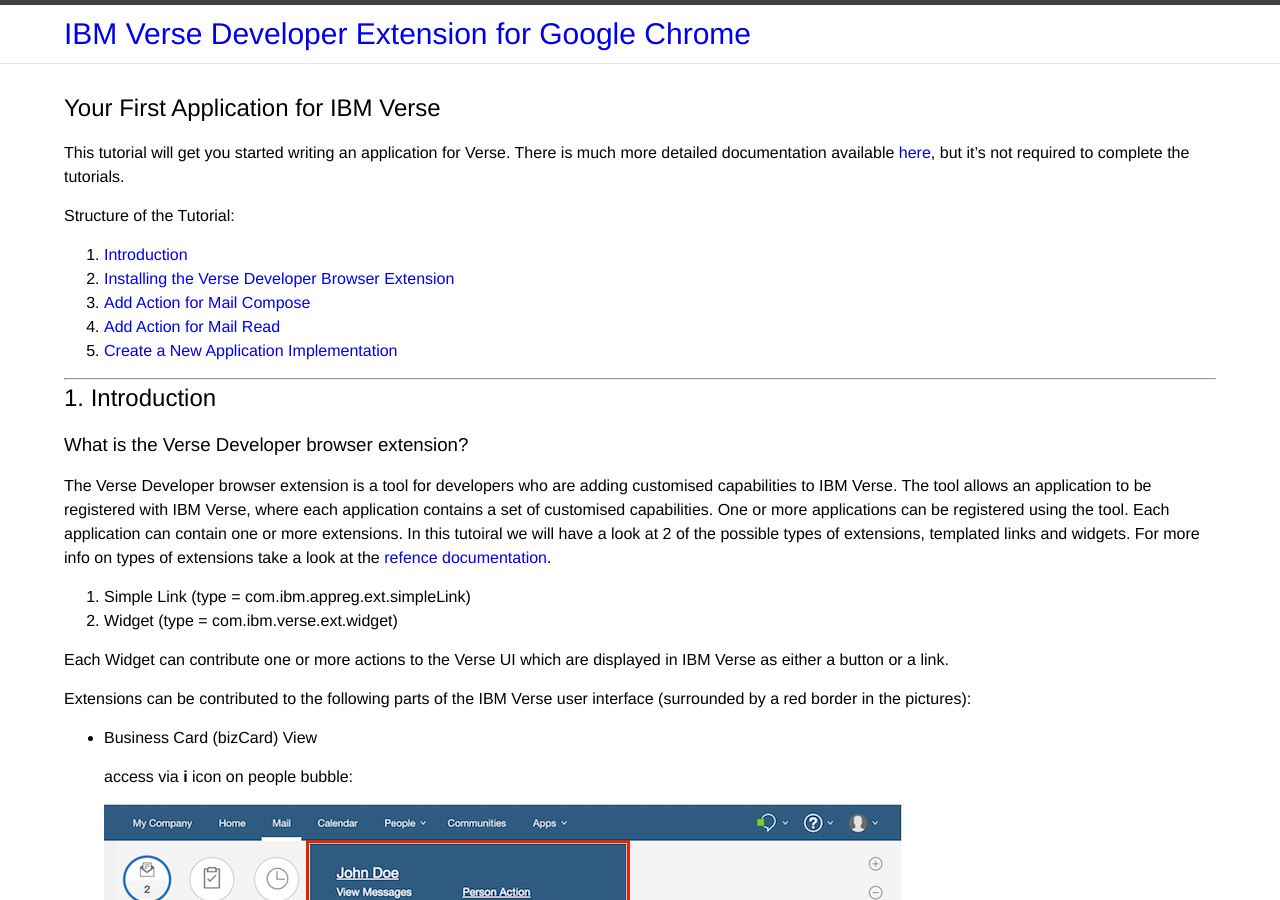
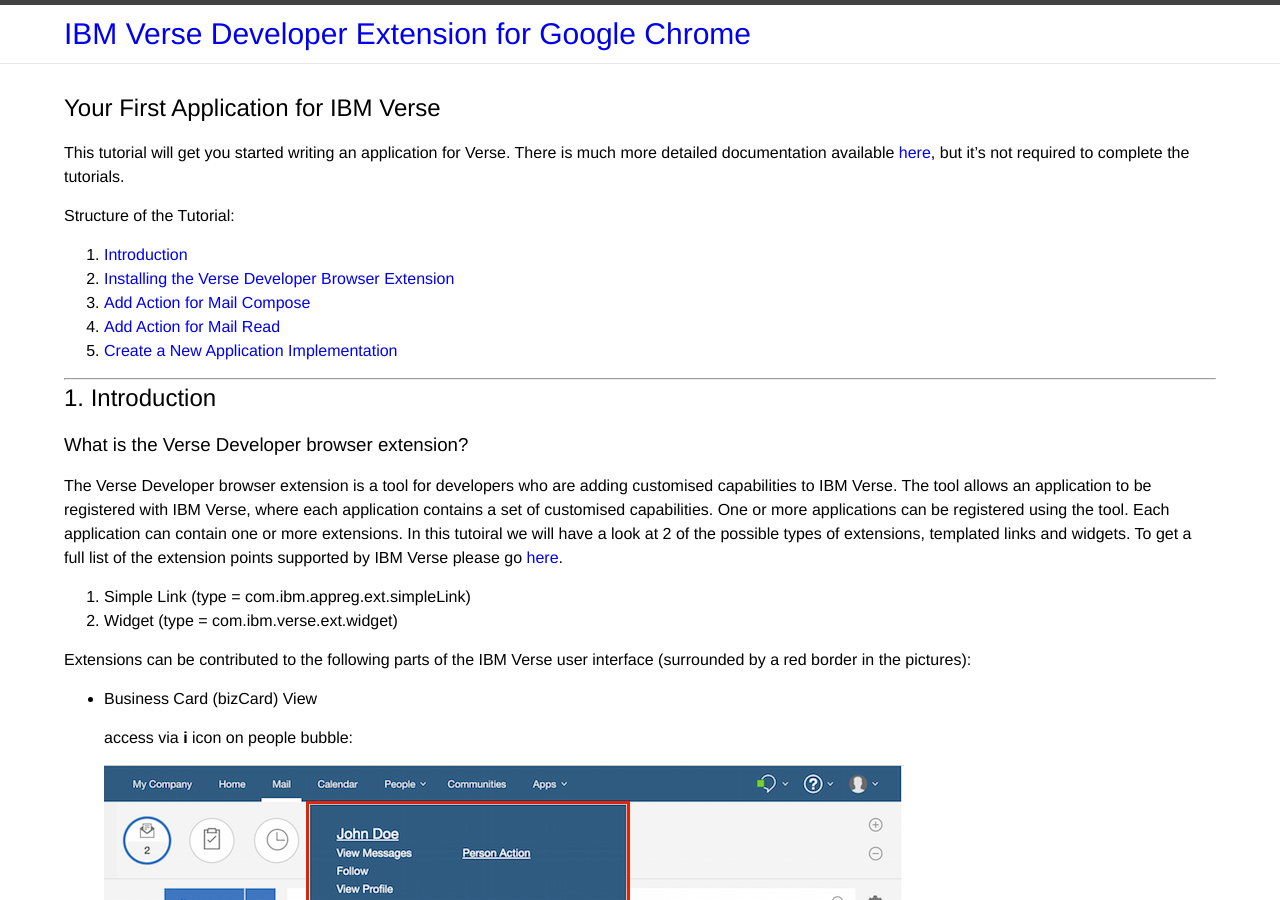
Before and after one commit to ibmverse/verse-developer, a Jekyll site: the page built from _tutorials/tutorial_verse_developer.md, in a window 1280 px wide and 900 px high. Built offline with Jekyll 4.4.1, drawn with Linux system fonts in a browser that asks for light colours.

Commit message:
260412 added link to extension points in reference doc

```diff
--- a/_tutorials/tutorial_verse_developer.md
+++ b/_tutorials/tutorial_verse_developer.md
@@ -24,12 +24,11 @@
 
 ### What is the Verse Developer browser extension?
 
-The Verse Developer browser extension is a tool for developers who are adding customised capabilities to IBM Verse. The tool allows an application to be registered with IBM Verse, where each application contains a set of customised capabilities. One or more applications can be registered using the tool. Each application can contain one or more extensions. In this tutoiral we will have a look at 2 of the possible types of extensions, templated links and widgets. For more info on types of extensions take a look at the [refence documentation](../reference/reference.html).
+The Verse Developer browser extension is a tool for developers who are adding customised capabilities to IBM Verse. The tool allows an application to be registered with IBM Verse, where each application contains a set of customised capabilities. One or more applications can be registered using the tool. Each application can contain one or more extensions. In this tutoiral we will have a look at 2 of the possible types of extensions, templated links and widgets. To get a full list of the extension points supported by IBM Verse please go [here](../reference/reference.html#verse-extension-points).
 
 1. Simple Link (type = com.ibm.appreg.ext.simpleLink)
 2. Widget (type = com.ibm.verse.ext.widget)
 
-Each Widget can contribute one or more actions to the Verse UI which are displayed in IBM Verse as either a button or a link.
 
 Extensions can be contributed to the following parts of the IBM Verse user interface (surrounded by a red border in the pictures):
 
```
